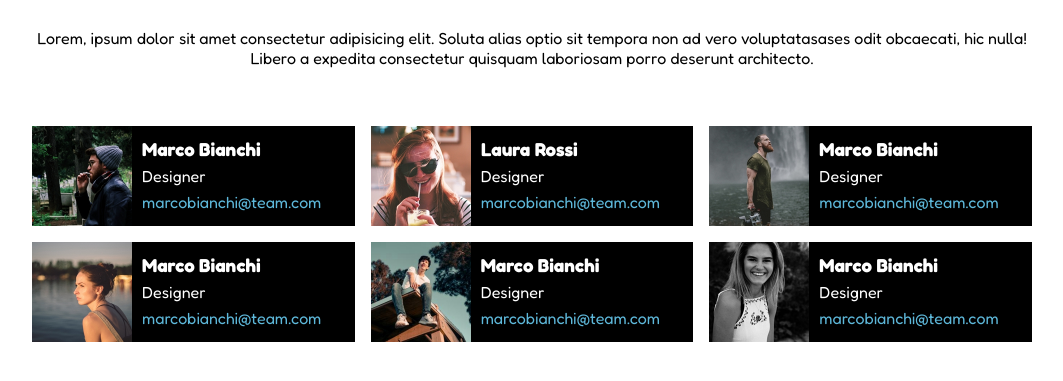
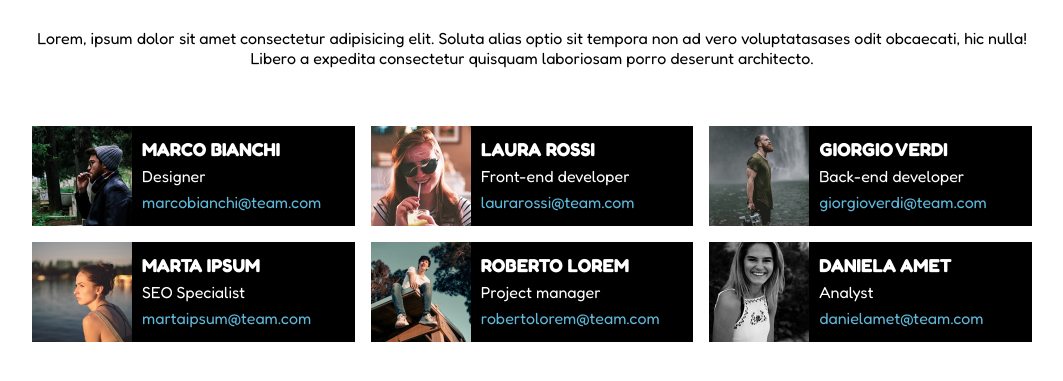
Before and after one commit to patrictobola/html-css-float-cards, a plain HTML site: page index.html in a window 1280 px wide. Shown: the part 111-492 px from the top of the page, without its empty margins (108-1171 px from the left). Drawn offline with Linux system fonts and the light colour scheme.

Commit message:
finished

```diff
--- a/css/style.css
+++ b/css/style.css
@@ -21,17 +21,16 @@ h1 {
   font-weight: bolder;
 }
 
+header {
+  margin: 50px;
+}
+
 /* main  */
 section > p {
   margin-bottom: 50px;
   text-align: center;
 }
 
-header {
-  margin: 50px;
-}
-
-/* utiities */
 .cards-utility {
   background-color: black;
   color: white;
@@ -40,20 +39,10 @@ header {
   margin: 0.5rem;
 }
 
-.center-txt {
-  line-height: calc(80px / 3);
-  padding: 10px 0;
-}
-
 div.cards-utility img {
   height: 100px;
   float: left;
   padding-right: 10px;
-}
-.clearfix::after {
-  content: "";
-  display: table;
-  clear: both;
 }
 
 .row {
@@ -61,6 +50,21 @@ div.cards-utility img {
   margin-right: -0.5rem;
 }
 
+/* Ho fatto il clearfix direttamente in row per avere un HTML più pulito con una classe in meno :) */
+
+.row::after {
+  content: "";
+  display: table;
+  clear: both;
+}
+
+/* utiities */
+
+.center-txt {
+  line-height: calc(80px / 3);
+  padding: 10px 0;
+}
+
 a {
   text-decoration: none;
   color: #5eb8da;
--- a/index.html
+++ b/index.html
@@ -1,5 +1,6 @@
 <!DOCTYPE html>
 <html lang="en">
+
 <head>
   <meta charset="UTF-8" />
   <meta http-equiv="X-UA-Compatible" content="IE=edge" />
@@ -8,13 +9,12 @@
   <meta name="keywords" content="team, cards, ecc ecc" />
   <link rel="preconnect" href="https://fonts.googleapis.com" />
   <link rel="preconnect" href="https://fonts.gstatic.com" crossorigin />
-    <link
-      href="https://fonts.googleapis.com/css2?family=Fredoka:wght@300;400;500;600;700&display=swap"
-      rel="stylesheet"
-    />
+  <link href="https://fonts.googleapis.com/css2?family=Fredoka:wght@300;400;500;600;700&display=swap"
+    rel="stylesheet" />
   <link rel="stylesheet" href="css/style.css" />
   <title>Meet our Team</title>
 </head>
+
 <body>
   <header>
     <h1>Meet our Team</h1>
@@ -27,11 +27,11 @@
         nulla! Libero a expedita consectetur quisquam laboriosam porro
         deserunt architecto.
       </p>
-        <div class="row clearfix">
+      <div class="row">
         <div class="cards-utility">
           <img src="img/male1.png" alt="Marco Bianchi" />
           <div class="center-txt">
-              <h3>Marco Bianchi</h3>
+            <h3>MARCO BIANCHI</h3>
             <p>Designer</p>
             <a href="mailto:marcobianchi@team.com">marcobianchi@team.com</a>
           </div>
@@ -39,47 +39,49 @@
         <div class="cards-utility">
           <img src="img/female1.png" alt="Laura Rossi" />
           <div class="center-txt">
-              <h3>Laura Rossi</h3>
-              <p>Designer</p>
-              <a href="mailto:marcobianchi@team.com">marcobianchi@team.com</a>
+            <h3>LAURA ROSSI</h3>
+            <p>Front-end developer</p>
+            <a href="mailto:laurarossi@team.com">laurarossi@team.com</a>
           </div>
         </div>
         <div class="cards-utility">
-            <img src="img/male2.png" alt="Marco Bianchi" />
+          <img src="img/male2.png" alt="Giorgio Verdi" />
           <div class="center-txt">
-              <h3>Marco Bianchi</h3>
-              <p>Designer</p>
-              <a href="mailto:marcobianchi@team.com">marcobianchi@team.com</a>
+            <h3>GIORGIO VERDI</h3>
+            <p>Back-end developer</p>
+            <a href="mailto:giorgioverdi@team.com">giorgioverdi@team.com</a>
           </div>
         </div>
       </div>
-        <div class="row clearfix">
+      <div class="row">
         <div class="cards-utility">
-            <img src="img/female2.png" alt="Marco Bianchi" />
+          <img src="img/female2.png" alt="Marta Ipsum" />
           <div class="center-txt">
-              <h3>Marco Bianchi</h3>
-              <p>Designer</p>
-              <a href="mailto:marcobianchi@team.com">marcobianchi@team.com</a>
+            <h3>MARTA IPSUM</h3>
+            <p>SEO Specialist</p>
+            <a href="mailto:martaipsum@team.com">martaipsum@team.com</a>
           </div>
         </div>
         <div class="cards-utility">
-            <img src="img/male3.png" alt="Marco Bianchi" />
+          <img src="img/male3.png" alt="Roberto Lorem" />
           <div class="center-txt">
-              <h3>Marco Bianchi</h3>
-              <p>Designer</p>
-              <a href="mailto:marcobianchi@team.com">marcobianchi@team.com</a>
+            <h3>ROBERTO LOREM</h3>
+            <p>Project manager</p>
+            <a href="mailto:robertolorem@team.com">robertolorem@team.com</a>
           </div>
         </div>
         <div class="cards-utility">
-            <img src="img/female3.png" alt="Marco Bianchi" />
+          <img src="img/female3.png" alt="Daniela Amet" />
           <div class="center-txt">
-              <h3>Marco Bianchi</h3>
-              <p>Designer</p>
-              <a href="mailto:marcobianchi@team.com">marcobianchi@team.com</a>
+            <h3>DANIELA AMET</h3>
+            <p>Analyst</p>
+            <a href="mailto:danielamet@team.com">danielamet@team.com</a>
+            <!--era robertaamet@team.com ma non penso sia corretto :)-->
           </div>
         </div>
       </div>
     </section>
   </main>
 </body>
+
 </html>
```
Lines whose indentation alone changed are shown as unchanged.
